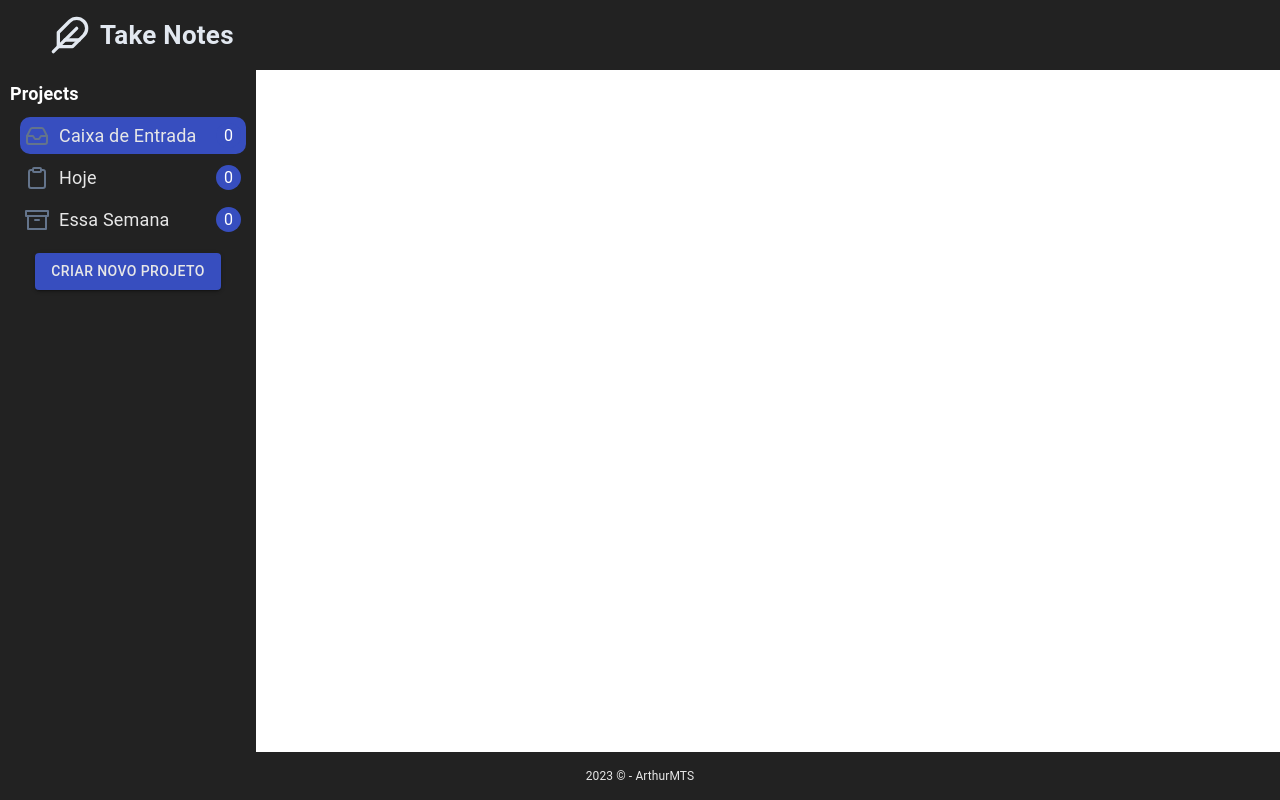
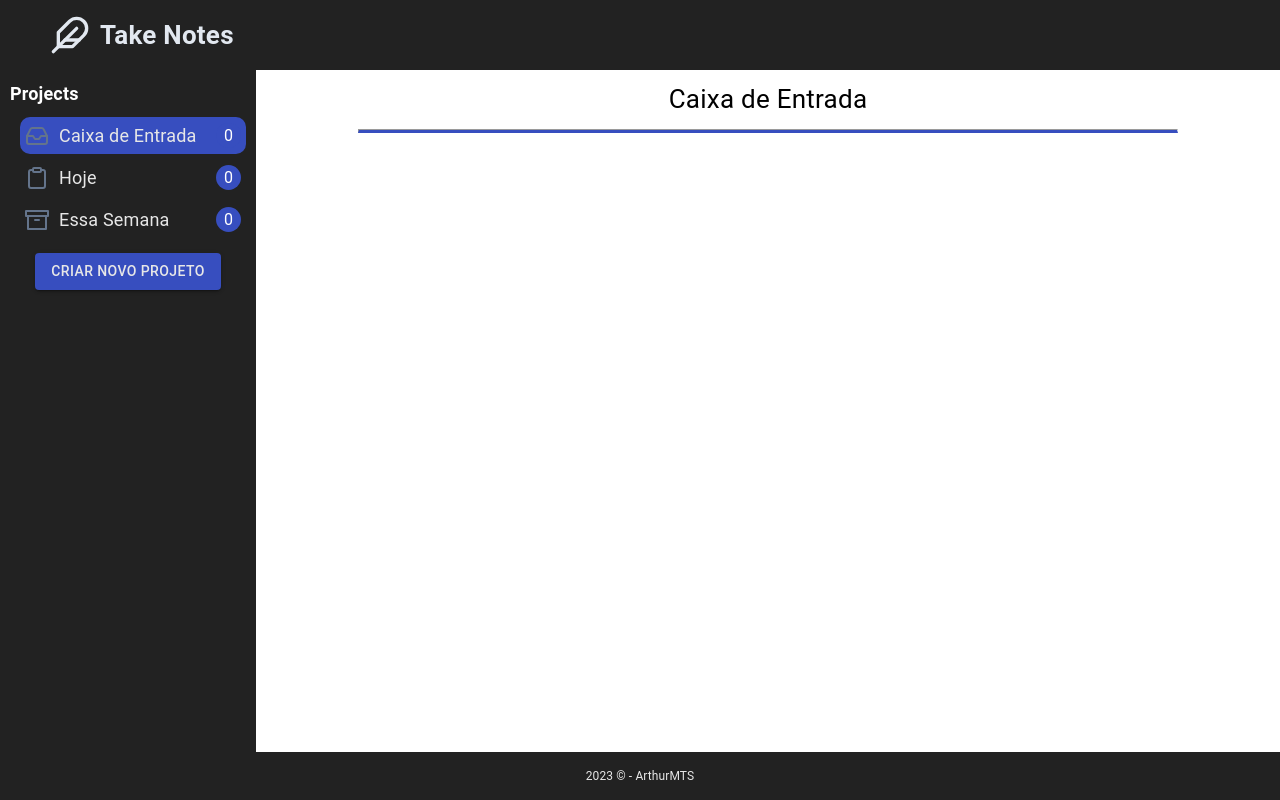
Before and after one commit to ArthurMTS/take-notes, a React (Vite) app: page / in a window 1280 px wide. Built offline with nearby package versions, Linux system fonts and the light colour scheme.

Commit message:
chore: edição de título de projeto

```diff
--- /dev/null
+++ b/src/components/Main/Main.styles.ts
@@ -0,0 +1,50 @@
+import { Button, TextField, Typography } from "@mui/material";
+import { styled } from "@mui/system";
+
+export const MainBox = styled("div")({
+  width: "80vw",
+  height: "calc(100vh - 118px)",
+  position: "absolute",
+  right: 0,
+  display: "flex",
+  flexDirection: "column",
+  alignItems: "center",
+});
+
+export const MainProjectTitle = styled(Typography)({
+  fontSize: 26,
+  textAlign: "center",
+  margin: "10px 0",
+  cursor: "pointer",
+});
+
+export const HorizontalLine = styled("hr")({
+  borderBottom: "3px solid #374ebf",
+  width: "80%"
+});
+
+export const UpdateTitleBox = styled("div")({
+  display: "flex",
+  alignItems: "center",
+  justifyContent: "center",
+  gap: 10,
+});
+
+export const UpdateTitleInput = styled(TextField)({
+  margin: "10px 0",
+  "& input": {
+    padding: "10px",
+  },
+});
+
+export const UpdateButton = styled(Button)({
+  backgroundColor: "#3faf82",
+  color: "#FFF",
+  "&:hover": {
+    backgroundColor: "#3faf82",
+  },
+});
+
+export const MainTaskList = styled("ul")({
+
+});
--- /dev/null
+++ b/src/components/Main/Main.tsx
@@ -0,0 +1,75 @@
+import React from "react";
+import { useSelector, useDispatch } from "react-redux";
+
+import {
+  HorizontalLine,
+  MainBox,
+  MainProjectTitle,
+  MainTaskList,
+  UpdateButton,
+  UpdateTitleBox,
+  UpdateTitleInput,
+} from "./Main.styles";
+import { RootState } from "@/store";
+import { updateProject, changeProject } from "@/store/projectSlicer";
+import { ClickAwayListener } from "@mui/material";
+
+export const Main: React.FC = () => {
+  const [update, setUpdate] = React.useState(false);
+  const project = useSelector((state: RootState) => {
+    return state.projects.projects.find(
+      project => project.id === state.projects.activeProject,
+    );
+  });
+  const [projectTitle, setProjectTitle] = React.useState(project?.title);
+  const dispatch = useDispatch();
+
+  React.useEffect(() => {
+    setProjectTitle(project?.title);
+
+    if (!project)
+      dispatch(changeProject(0));
+  }, [project]);
+
+  const onTitleClick = () => {
+    if (project?.deletable) setUpdate(true);
+  };
+  const onClickAwayTitle = () => {
+    setUpdate(false);
+    setProjectTitle(project?.title);
+  };
+  const onProjectTitleInputChange = (event: React.ChangeEvent<HTMLInputElement>) => {
+    setProjectTitle(event.target.value);
+  };
+  const onUpdateButtonClick = () => {
+    dispatch(updateProject({ id: project?.id, title: projectTitle }));
+    onClickAwayTitle();
+  };
+
+  return (
+    <MainBox>
+      {!update ? (
+        <MainProjectTitle onClick={onTitleClick}>
+          {project?.title}
+        </MainProjectTitle>
+      ) : (
+        <ClickAwayListener onClickAway={onClickAwayTitle}>
+          <UpdateTitleBox>
+            <UpdateTitleInput
+              value={projectTitle}
+              onChange={onProjectTitleInputChange}
+            />
+            <UpdateButton
+              variant="contained"
+              onClick={onUpdateButtonClick}
+            >
+              Salvar
+            </UpdateButton>
+          </UpdateTitleBox>
+        </ClickAwayListener>
+      )}
+      <HorizontalLine />
+      <MainTaskList></MainTaskList>
+    </MainBox>
+  );
+};
--- /dev/null
+++ b/src/components/Main/index.ts
@@ -0,0 +1 @@
+export { Main } from "./Main";
--- a/src/views/Home/Home.tsx
+++ b/src/views/Home/Home.tsx
@@ -3,12 +3,14 @@ import React from "react";
 import { Header } from "@/components/Header";
 import { Footer } from "@/components/Footer";
 import { Menu } from "@/components/Menu";
+import { Main } from "@/components/Main";
 
 export const Home: React.FC = () => {
   return (
     <React.Fragment>
       <Header />
       <Menu />
+      <Main />
       <Footer />
     </React.Fragment>
   );
```
